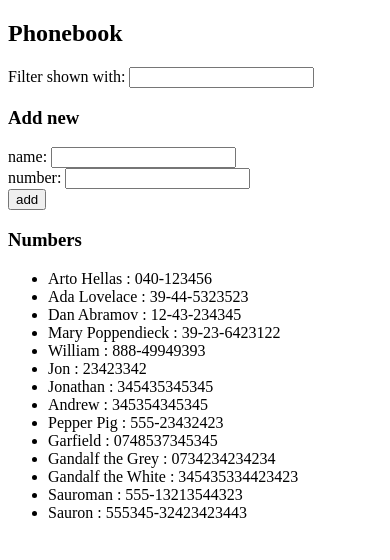
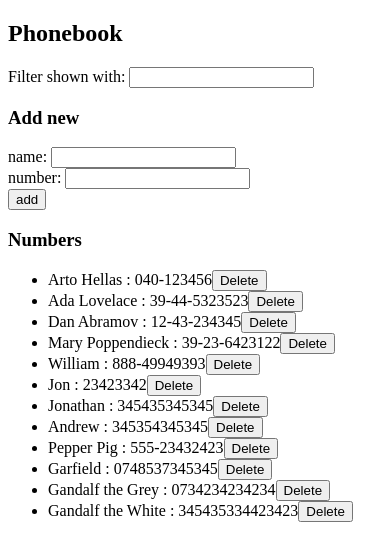
Before and after one commit to mkawi/fullstackopen, a React (Create React App) app in the folder part2/phonebook/: page / in a window 390 px wide. Shown: the top 560 px of the page. Built offline with nearby package versions, Linux system fonts and the light colour scheme; data requests are answered from the project's data file.

Commit message:
Add solution to Part 2 - 2.17 Phonebook exercise

```diff
--- a/part2/phonebook/db.json
+++ b/part2/phonebook/db.json
@@ -59,16 +59,6 @@
       "name": "Gandalf the White",
       "number": "345435334423423",
       "id": 12
-    },
-    {
-      "name": "Sauroman",
-      "number": "555-13213544323",
-      "id": 13
-    },
-    {
-      "name": "Sauron",
-      "number": "555345-32423423443",
-      "id": 14
     }
   ]
 }
--- a/part2/phonebook/src/App.js
+++ b/part2/phonebook/src/App.js
@@ -16,7 +16,7 @@ const App = () => {
 		e.preventDefault();
 		if (!persons.some((person) => person.name === newName)) {
 			entryService
-				.create({
+				.createPerson({
 					name: newName,
 					number: newNumber,
 				})
@@ -27,6 +27,17 @@ const App = () => {
 			setNewNumber("");
 		} else {
 			alert(`${newName} is already added to Phonebook`);
+		}
+	}
+
+	function deletePerson(personName) {
+		if (window.confirm(`Are you sure you want to delete ${personName}`)) {
+			const personObj = persons.find((person) => person.name === personName);
+			entryService.deletePerson(personObj.id, personObj).then((response) => {
+				setPersons((prevState) => {
+					return prevState.filter((person) => person.id !== personObj.id);
+				});
+			});
 		}
 	}
 
@@ -49,7 +60,7 @@ const App = () => {
 				setNewNumber={setNewNumber}
 			/>
 			<h3>Numbers</h3>
-			<Persons persons={persons} />
+			<Persons persons={persons} deletePerson={deletePerson} />
 		</div>
 	);
 };
--- a/part2/phonebook/src/components/Persons.js
+++ b/part2/phonebook/src/components/Persons.js
@@ -6,6 +6,9 @@ function Persons(props) {
 					return (
 						<li key={person.name}>
 							{person.name} : {person.number}
+							<button onClick={() => props.deletePerson(person.name)}>
+								Delete
+							</button>
 						</li>
 					);
 				})}
--- a/part2/phonebook/src/services/entryService.js
+++ b/part2/phonebook/src/services/entryService.js
@@ -6,20 +6,26 @@ const getAll = () => {
 	return data.then((response) => response.data);
 };
 
-const create = (newObject) => {
+const createPerson = (newObject) => {
 	const data = axios.post(baseUrl, newObject);
 	return data.then((response) => response.data);
 };
 
-const update = (id, newObject) => {
+const updatePerson = (id, newObject) => {
 	const data = axios.put(`${baseUrl}/${id}`, newObject);
+	return data.then((response) => response.data);
+};
+
+const deletePerson = (id, obj) => {
+	const data = axios.delete(`${baseUrl}/${id}`, { data: obj });
 	return data.then((response) => response.data);
 };
 
 const entryService = {
 	getAll,
-	create,
-	update,
+	createPerson,
+	updatePerson,
+	deletePerson,
 };
 
 export default entryService;
```
